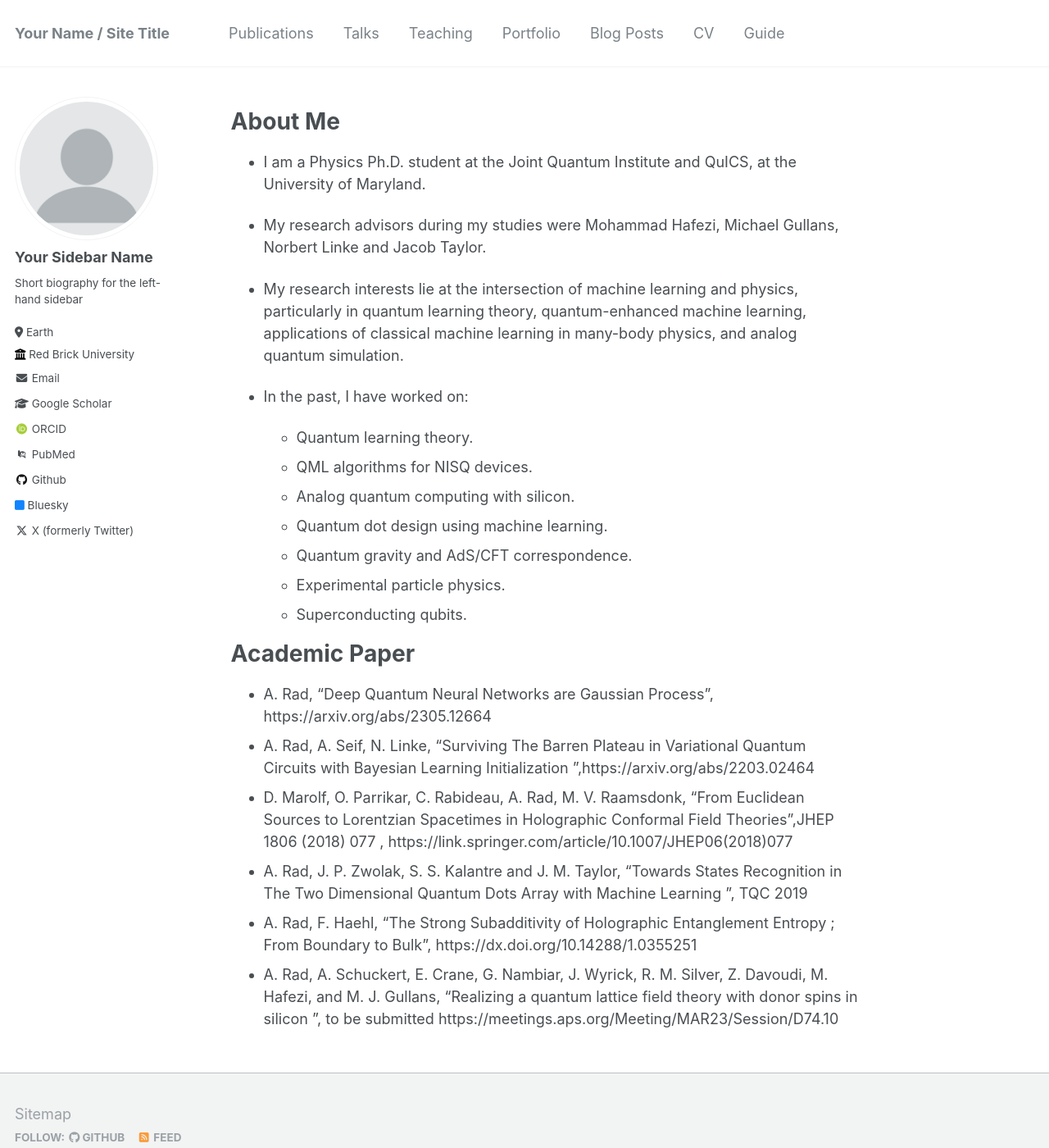
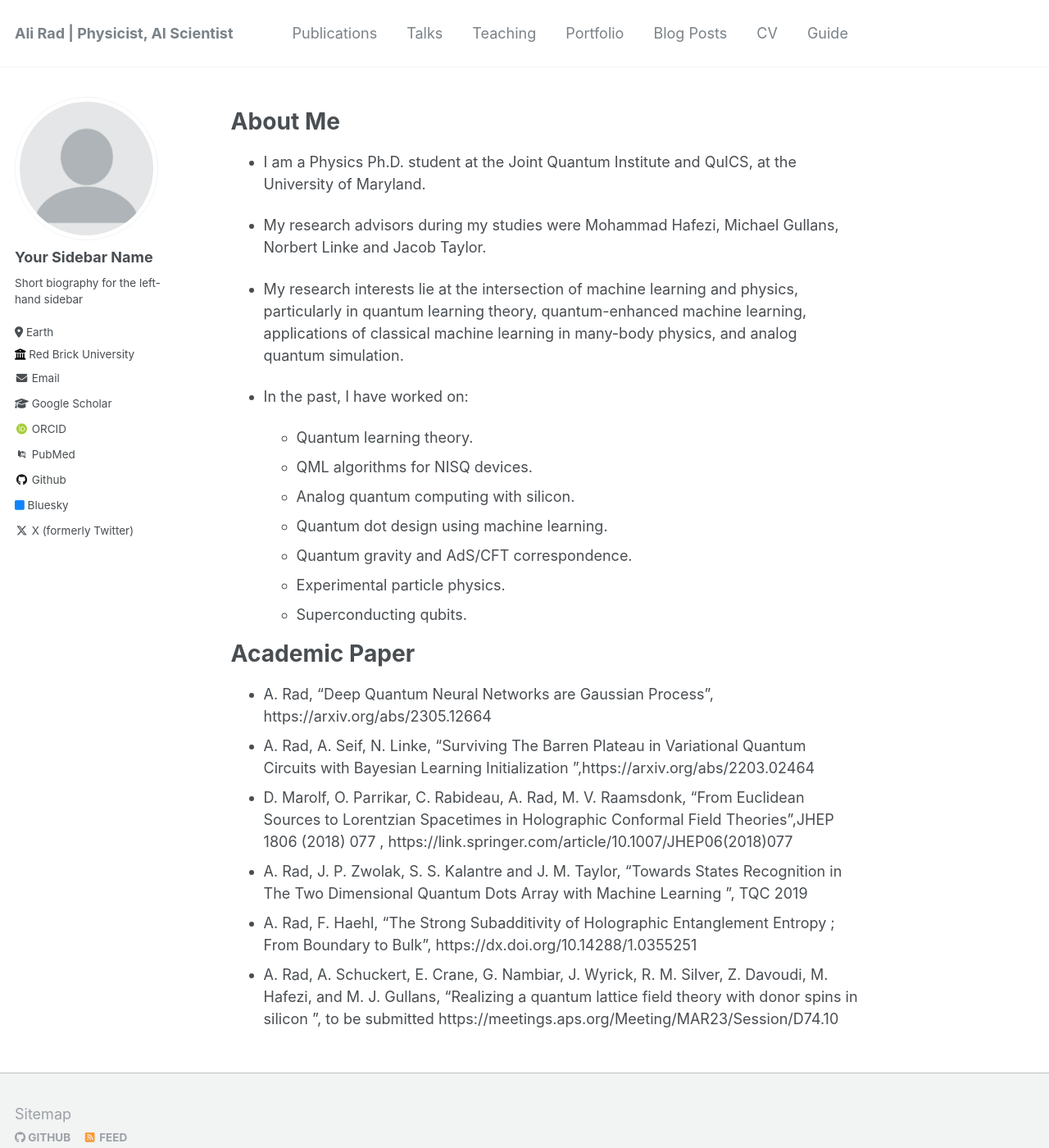
Before and after one commit to frustea/frustea.github.io, a Jekyll site: the page built from _pages/about.md, in a window 1280 px wide and 1400 px high. Shown: the whole window at 82% size. Built offline with Jekyll 4.4.1, drawn with Linux system fonts in a browser that asks for light colours; some web fonts are replaced.

Commit message:
Update _config.yml

```diff
--- a/_config.yml
+++ b/_config.yml
@@ -7,8 +7,8 @@
 # server process.
 
 # Basic Site Settings
-locale                   : "en-US"
-title                    : "Your Name / Site Title"
+locale                   : "San Francisco"
+title                    : "Ali Rad | Physicist, AI Scientist"
 title_separator          : "-"
 name                     : &name "Your Name"
 description              : &description "personal description"
```
